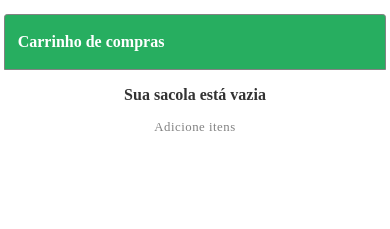
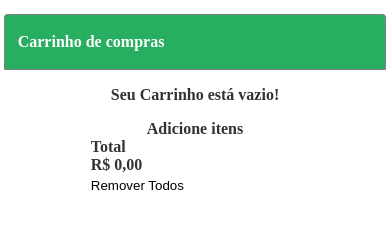
Before and after one commit to Kenzie-Academy-Brasil-Developers/react-entrega-hamburgueria-da-kenzie-samueldsiqueira, a React (Vite) app: page / in a window 390 px wide. Shown: the part 145-374 px from the top of the page. Built offline with nearby package versions, Linux system fonts and the light colour scheme; no server answers.

Commit message:
feat: :building_construction: Preview deploy
create a Preview deploy from testing in mobile

```diff
--- a/src/components/Dashboard/Cart/Cart.jsx
+++ b/src/components/Dashboard/Cart/Cart.jsx
@@ -1,25 +1,17 @@
 import CartProduct from './CartProduct/CartProduct';
+import TotalCart from './TotalCart/TotalCart';
+import EmptyCart from './EmptyCart/EmptyCart';
 import style from './Cart.module.css';
 
-const Cart = ({ currentSale, handleRemoveFromCart, quantity }) => {
+const Cart = ({ cartItem, quantity, cartTotal, removeAllItem }) => {
 	return (
 		<div className={style.cartContent}>
 			<div className={style.cartTitle}>
 				<h2>Carrinho de compras</h2>
 			</div>
 			<div>
-				{currentSale.length < 0 ? (
-					<CartProduct handleRemoveFromCart={handleRemoveFromCart} quantity={quantity} />
-				) : (
-					<div className={style.emptyCart}>
-						<div className={style.emptyTitle}>
-							<h2>Sua sacola está vazia</h2>
-						</div>
-						<div className={style.emptyInfo}>
-							<p>Adicione itens</p>
-						</div>
-					</div>
-				)}
+				{cartTotal === 0 ? <EmptyCart /> : <CartProduct key={cartItem.id} cartItem={cartItem} quantity={quantity} />}
+				<TotalCart cartTotal={cartTotal} onClick={() => removeAllItem(cartItem)} />
 			</div>
 		</div>
 	);
--- a/src/components/Dashboard/Cart/Cart.module.css
+++ b/src/components/Dashboard/Cart/Cart.module.css
@@ -27,26 +27,3 @@
   text-align: left;
   padding: 0.8rem;
 }
-
-.emptyCart {
-  display: flex;
-  flex-direction: column;
-  gap: 1rem;
-  justify-content: center;
-  align-items: center;
-  width: 100%;
-  height: 100%;
-  padding: 0 20px;
-  box-sizing: border-box;
-}
-
-.emptyTitle {
-  margin-top: 1rem;
-}
-
-.emptyInfo>p {
-  font-size: var(--font-size-xs);
-  font-weight: 400;
-  color: var(--gray-50);
-  letter-spacing: 0.5px;
-}
--- a/src/components/Dashboard/Cart/CartProduct/CartProduct.jsx
+++ b/src/components/Dashboard/Cart/CartProduct/CartProduct.jsx
@@ -1,22 +1,31 @@
-const CartProduct = ({ handleRemoveFromCart, currentSale }) => {
+import style from './CartProduct.module.css';
+
+const CartProduct = ({ cartItem, quantity }) => {
 	return (
-		<div className={style.productCard}>
-			<div id={currentSale.id}>
-				<div className={style.cardImage}>
-					<img src={currentSale.img}></img>
-				</div>
-				<h3>{currentSale.name}</h3>
-				<p>{currentSale.price}</p>
-				<p>{currentSale.category}</p>
-				<span>{currentSale.quantity}</span>
-				<button onClick={handleRemoveFromCart}>remover</button>
-			</div>
-
-			<div className='total'>
-				<p>Total</p>
-				<p>R$ {currentSale}</p>
-				<button type='submit'>Remover Todos</button>
-			</div>
+		<div>
+			{cartItem.length > 0
+				? cartItem.map((cartItem) => (
+						<div className={style.productContentCart} key={cartItem.id}>
+							<div className={style.cartImage}>
+								<img src={cartItem.img} />
+							</div>
+							<div className={style.cartContent}>
+								<div className={style.cartTitles}>
+									<h3>{cartItem.name}</h3>
+									<p>{cartItem.category}</p>
+								</div>
+								<div>
+									<span> x {quantity}</span>
+								</div>
+								<div className={style.cartButton}>
+									<button type='submit' onClick={(e) => quantity - 1}>
+										Remover
+									</button>
+								</div>
+							</div>
+						</div>
+				  ))
+				: null}
 		</div>
 	);
 };
--- a/src/components/Dashboard/Cart/CartProduct/CartProduct.module.css
+++ b/src/components/Dashboard/Cart/CartProduct/CartProduct.module.css
@@ -0,0 +1,46 @@
+img {
+  width: 100%;
+}
+
+.productContentCart {
+  background-color: var(--gray-0);
+  display: flex;
+}
+
+.cartImage {
+  width: 25%;
+  background-color: var(--gray-20);
+  border-radius: 0.5rem;
+}
+
+
+.cartContent {
+  display: flex;
+  justify-content: space-between;
+
+  width: 100%;
+}
+
+.cartTitles {
+  display: flex;
+  flex-direction: column;
+  justify-content: center;
+  gap: 30%;
+}
+
+.cartTitles>h3 {
+  font-size: 1rem;
+  font-weight: 500;
+  letter-spacing: 0.5px;
+}
+
+.cartButton {
+  display: flex;
+  height: 50%;
+}
+
+.cartButton>button {
+  color: var(--gray-50);
+  font-weight: 600;
+  cursor: pointer;
+}
--- /dev/null
+++ b/src/components/Dashboard/Cart/EmptyCart/EmptyCart.jsx
@@ -0,0 +1,12 @@
+import style from './EmptyCart.module.css';
+
+const EmptyCart = () => {
+	return (
+		<div className={style.emptyCart}>
+			<h3 className={style.emptyTitle}>Seu Carrinho está vazio!</h3>
+			<p className={style.emptyInfo}>Adicione itens</p>
+		</div>
+	);
+};
+
+export default EmptyCart;
--- /dev/null
+++ b/src/components/Dashboard/Cart/EmptyCart/EmptyCart.module.css
@@ -0,0 +1,22 @@
+.emptyCart {
+  display: flex;
+  flex-direction: column;
+  gap: 1rem;
+  justify-content: center;
+  align-items: center;
+  width: 100%;
+  height: 100%;
+  padding: 0 20px;
+  box-sizing: border-box;
+}
+
+.emptyTitle {
+  margin-top: 1rem;
+}
+
+.emptyInfo>p {
+  font-size: var(--font-size-xs);
+  font-weight: 400;
+  color: var(--gray-50);
+  letter-spacing: 0.5px;
+}
--- /dev/null
+++ b/src/components/Dashboard/Cart/TotalCart/TotalCart.jsx
@@ -0,0 +1,16 @@
+const TotalCart = ({ cartTotal, onClick }) => {
+	return (
+		<div>
+			<div>
+				<h2>Total</h2>
+				<p>{cartTotal.toLocaleString('pt-br', { style: 'currency', currency: 'BRL' })}</p>
+				<div></div>
+				<button type='submit' onClick={onClick}>
+					Remover Todos
+				</button>
+			</div>
+		</div>
+	);
+};
+
+export default TotalCart;
--- a/src/components/Dashboard/Dashboard.jsx
+++ b/src/components/Dashboard/Dashboard.jsx
@@ -11,7 +11,9 @@ const Dashboard = () => {
 	const [allProducts, setAllProducts] = useState([]);
 	const [filteredProducts, setFilteredProducts] = useState([]);
 	const [currentSale, setCurrentSale] = useState([]);
+	const [cartItem, setCartItem] = useState([]);
 	const [cartTotal, setCartTotal] = useState(0);
+	const [quantity, setQuantity] = useState(0);
 
 	useEffect(() => {
 		apiGateway
@@ -29,23 +31,32 @@ const Dashboard = () => {
 	}, [allProducts]);
 
 	useEffect(() => {
-		const total = currentSale.reduce((acc, product) => {
+		setCartItem(currentSale);
+	}, [currentSale]);
+
+	useEffect(() => {
+		const total = cartItem.reduce((acc, product) => {
 			return acc + product.price * product.quantity;
 		}, 0);
 		setCartTotal(total);
-	}, [currentSale]);
+	}, [cartItem]);
 
-	const handleRemoveFromCart = (event) => {
-		event.preventDefault();
-		const productId = event.target.id;
-		const productExists = currentSale.find((item) => item.id === productId);
-		if (productExists.quantity === 1) {
-			setCurrentSale(currentSale.filter((item) => item.id !== productId));
-		}
-		if (productExists.quantity > 1) {
-			setCurrentSale(
-				currentSale.map((item) => (item.id === productId ? { ...productExists, quantity: productExists.quantity - 1 } : item)),
-			);
+	useEffect(() => {
+		const totalQuantity = cartItem.reduce((acc, product) => {
+			return acc + product.quantity;
+		}, 0);
+		setQuantity(totalQuantity);
+	}, [cartItem]);
+
+	const getCartItens = (product) => {
+		const { id, name, price, category, img, quantity } = product;
+		const productIndex = currentSale.findIndex((item) => item.id === product.id);
+		if (productIndex >= 0) {
+			const newSale = [...currentSale];
+			newSale[productIndex].quantity += 1;
+			setCurrentSale(newSale);
+		} else {
+			setCurrentSale((currentSale) => [...currentSale, { ...product, quantity: 1 }]);
 		}
 	};
 
@@ -57,6 +68,10 @@ const Dashboard = () => {
 		setFilteredProducts(filtered);
 	};
 
+	const removeAllItem = () => {
+		setCurrentSale([]);
+	};
+
 	return (
 		<div>
 			<Global />
@@ -64,11 +79,11 @@ const Dashboard = () => {
 			<Swiper className='mySwiper'>
 				{filteredProducts.map((filteredProducts) => (
 					<SwiperSlide key={filteredProducts.id}>
-						<ProductList filteredProducts={filteredProducts} />
+						<ProductList filteredProducts={filteredProducts} onClick={() => getCartItens(filteredProducts)} />
 					</SwiperSlide>
 				))}
 			</Swiper>
-			<Cart currentSale={currentSale} handleRemoveFromCart={handleRemoveFromCart} />
+			<Cart cartItem={cartItem} cartTotal={cartTotal} quantity={quantity} removeAllItem={removeAllItem} />
 		</div>
 	);
 };
--- a/src/components/Dashboard/ProductsList/ProductList.jsx
+++ b/src/components/Dashboard/ProductsList/ProductList.jsx
@@ -1,6 +1,6 @@
 import style from './ProductList.module.css';
 
-const ProductList = ({ filteredProducts }) => {
+const ProductList = ({ filteredProducts, onClick }) => {
 	return (
 		<>
 			<div className={style.productImage}>
@@ -9,9 +9,9 @@ const ProductList = ({ filteredProducts }) => {
 			<div className={style.productInfo}>
 				<h3>{filteredProducts.name}</h3>
 				<span>{filteredProducts.category}</span>
-				<p>{filteredProducts.price}</p>
+				<p>{filteredProducts.price.toLocaleString('pt-br', { style: 'currency', currency: 'BRL' })}</p>
 				<div className={style.productBtn}>
-					<button className={style.btnItem} onClick={(e) => console.log(filteredProducts)}>
+					<button className={style.btnItem} onClick={onClick}>
 						Comprar
 					</button>
 				</div>
```
Also changed, not shown: src/components/Dashboard/Buttons/Buttons.jsx (deleted, +0 -9 lines), src/components/Dashboard/Buttons/styles.js (deleted, +0 -80 lines).
